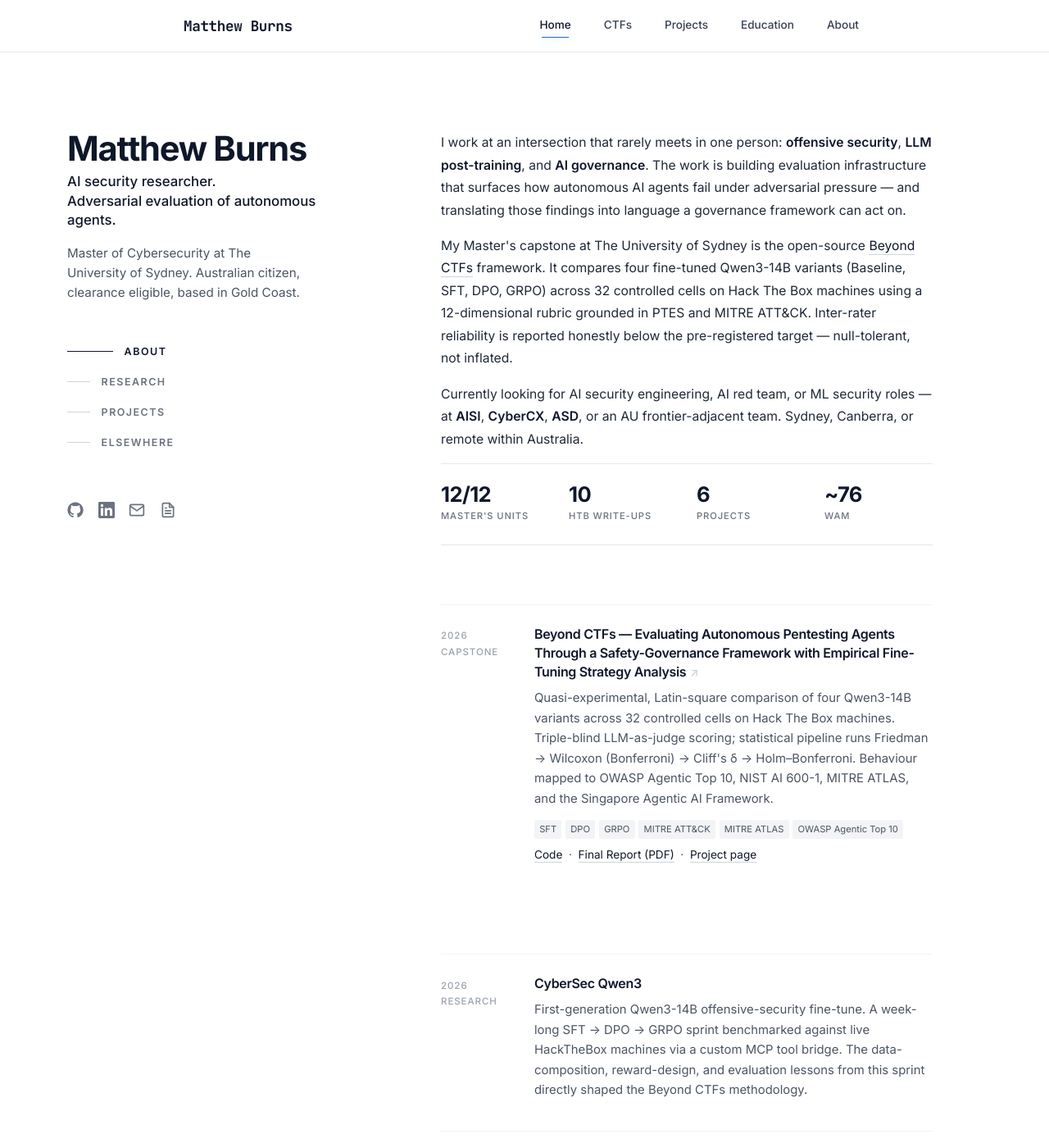
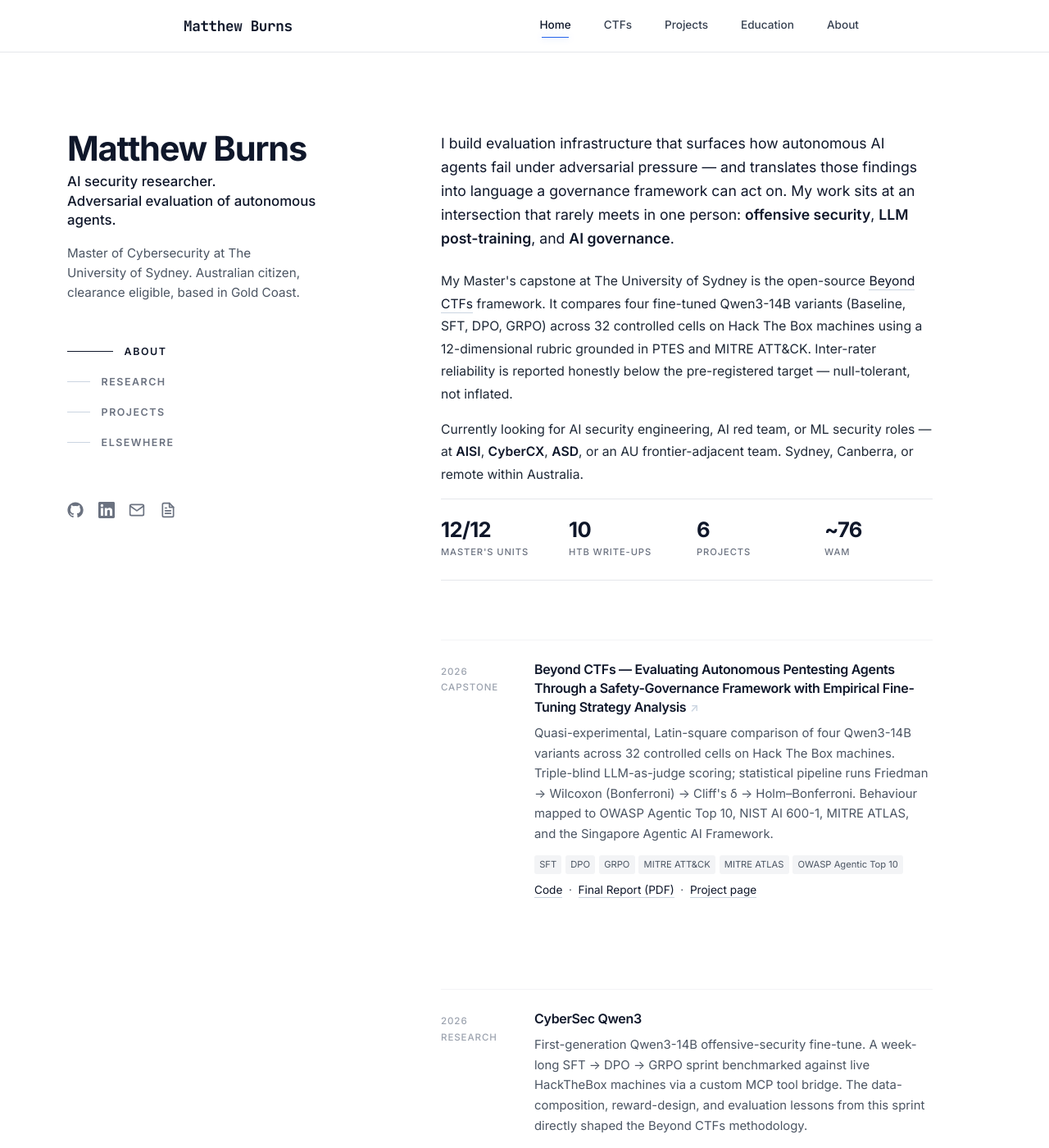
Before and after one commit to mburns00/mburns00.github.io, a Jekyll site: the page built from index.html, in a window 1280 px wide and 1400 px high. Shown: the whole window at 82% size. Built offline with Jekyll 4.4.1, drawn with Linux system fonts in a browser that asks for light colours; some web fonts are replaced.

Commit message:
home: lead paragraph hierarchy bump + tightened opening copy (action-first sentence)

```diff
--- a/index.html
+++ b/index.html
@@ -140,6 +140,13 @@ title: "Home"
     font-size: 0.98rem;
     line-height: 1.75;
     margin: 0 0 1rem 0;
+  }
+  /* Lead paragraph in About — slightly larger for hierarchy */
+  #about p:first-of-type {
+    font-size: 1.1rem;
+    line-height: 1.65;
+    color: #0f172a;
+    margin-bottom: 1.5rem;
   }
   .home-section p a {
     color: #0f172a;
@@ -320,7 +327,7 @@ title: "Home"
 
     <section class="home-section" id="about">
       <h2>About</h2>
-      <p>I work at an intersection that rarely meets in one person: <strong>offensive security</strong>, <strong>LLM post-training</strong>, and <strong>AI governance</strong>. The work is building evaluation infrastructure that surfaces how autonomous AI agents fail under adversarial pressure — and translating those findings into language a governance framework can act on.</p>
+      <p>I build evaluation infrastructure that surfaces how autonomous AI agents fail under adversarial pressure — and translates those findings into language a governance framework can act on. My work sits at an intersection that rarely meets in one person: <strong>offensive security</strong>, <strong>LLM post-training</strong>, and <strong>AI governance</strong>.</p>
       <p>My Master's capstone at The University of Sydney is the open-source <a href="https://github.com/mburns00/beyond-ctfs">Beyond CTFs</a> framework. It compares four fine-tuned Qwen3-14B variants (Baseline, SFT, DPO, GRPO) across 32 controlled cells on Hack The Box machines using a 12-dimensional rubric grounded in PTES and MITRE ATT&amp;CK. Inter-rater reliability is reported honestly below the pre-registered target — null-tolerant, not inflated.</p>
       <p>Currently looking for AI security engineering, AI red team, or ML security roles — at <strong>AISI</strong>, <strong>CyberCX</strong>, <strong>ASD</strong>, or an AU frontier-adjacent team. Sydney, Canberra, or remote within Australia.</p>
 
```
